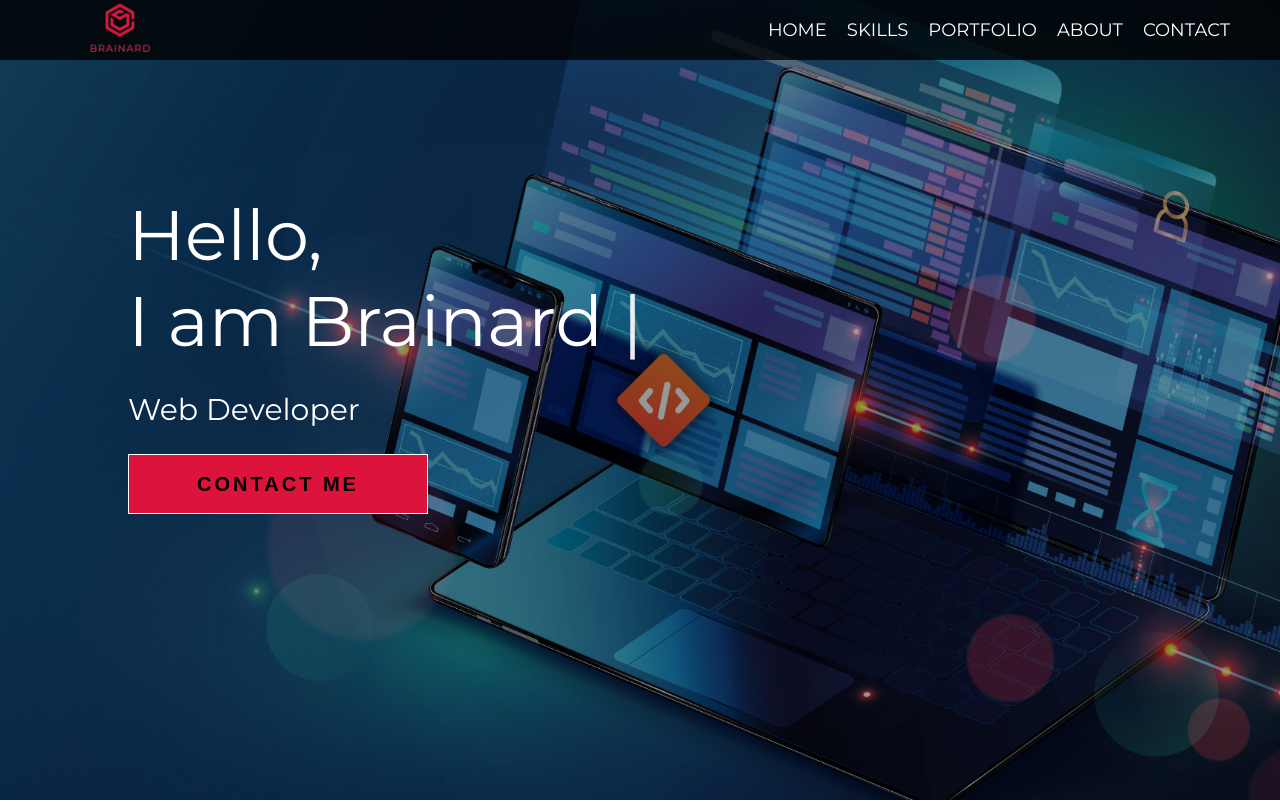
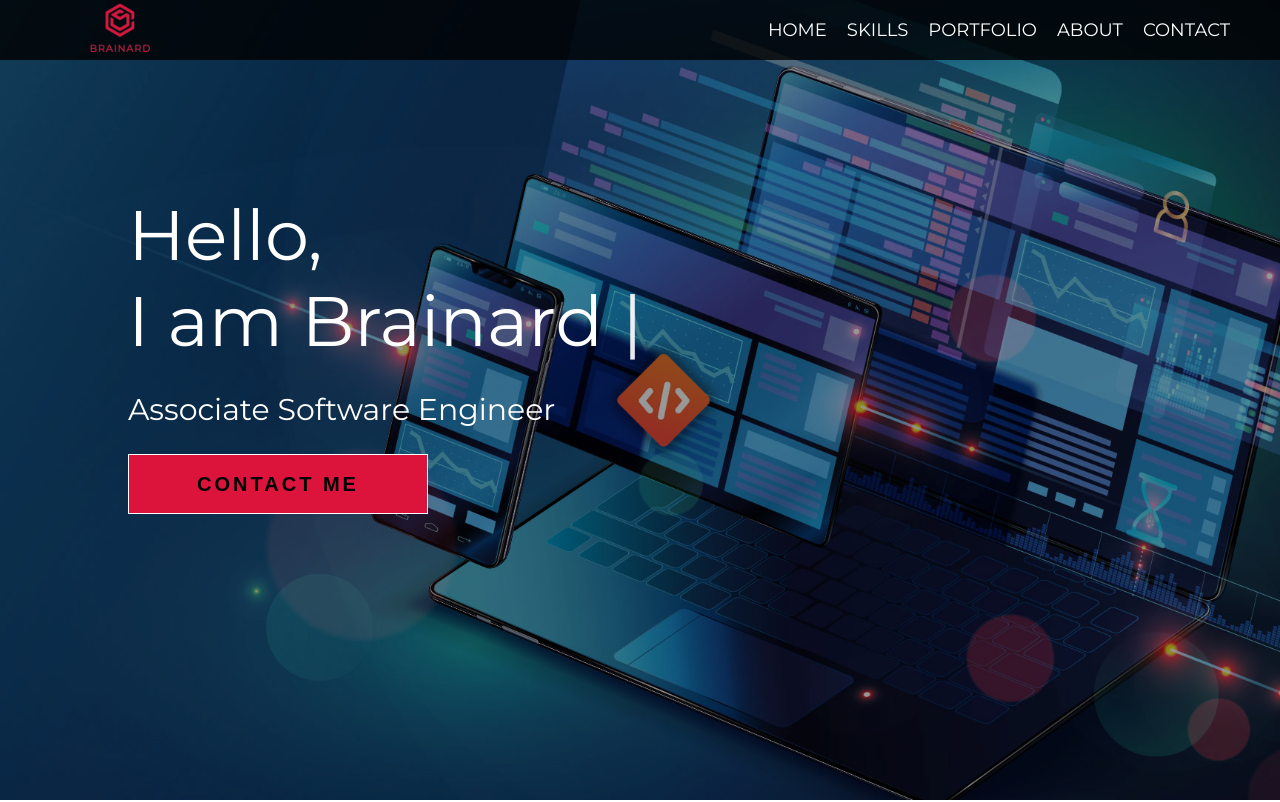
Before and after one commit to brainard23/brainardportfolio, a React (Create React App) app: page / in a window 1280 px wide. Shown: the top 802 px of the page. Built offline with nearby package versions, Linux system fonts and the light colour scheme.

Commit message:
Update index.js

```diff
--- a/src/components/Hero/index.js
+++ b/src/components/Hero/index.js
@@ -20,7 +20,7 @@ const Hero = () => {
                 }}
               />
             </h1>
-            <p>Web Developer</p>
+            <p>Associate Software Engineer</p>
             <a href="#contact">
               <Red>CONTACT ME </Red>
             </a>
```
